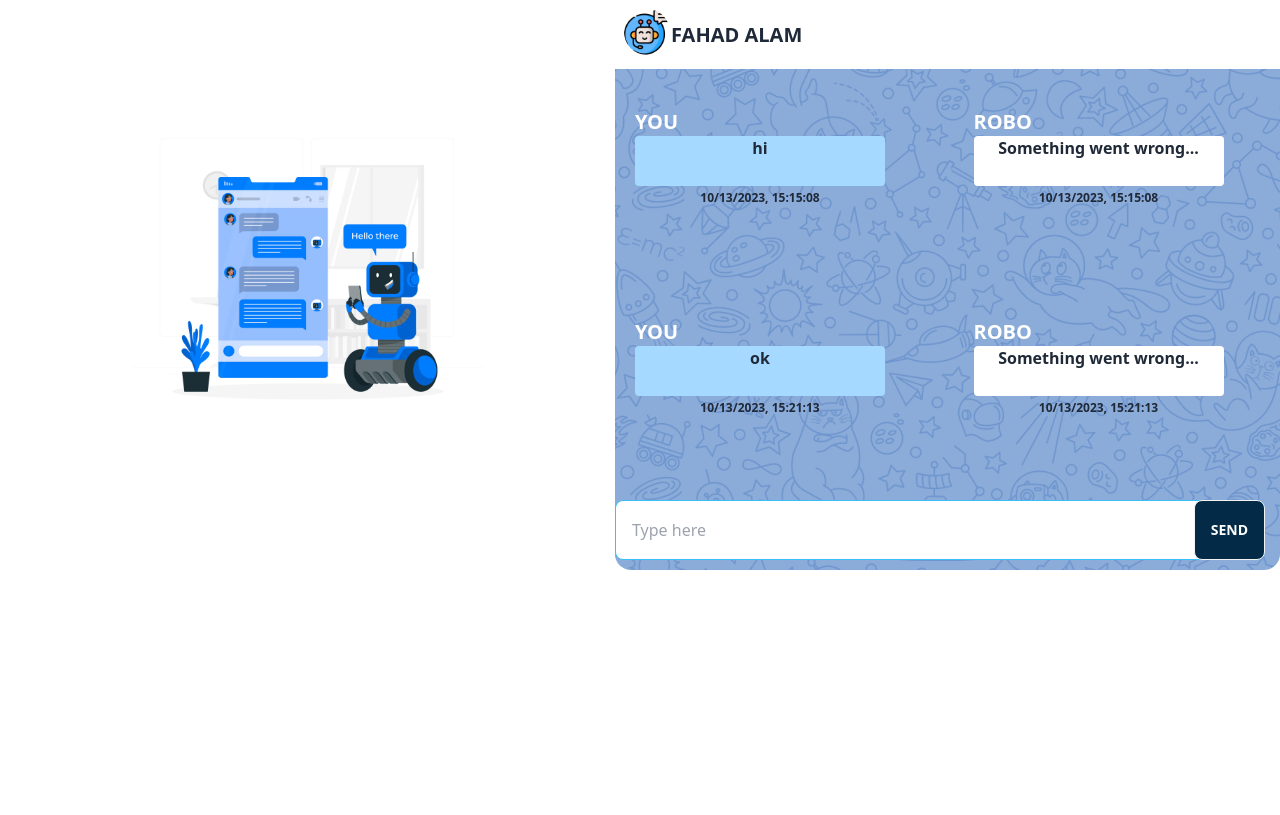
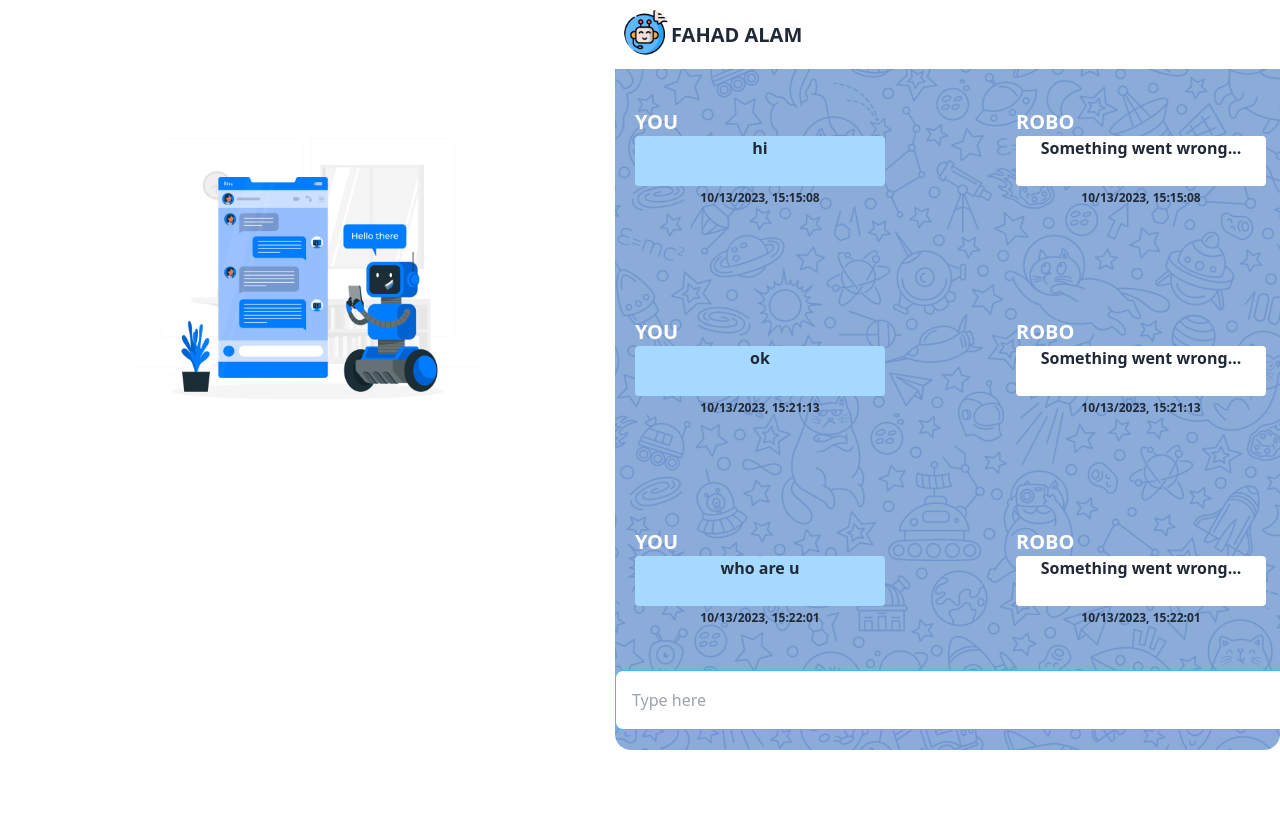
Before and after one commit to Nuzhatzeba/ConverseNet, a Django app: a page that uses ConverseNet/Home/templates/Home/botchat.html in a window 1280 px wide. Shown: the top 815 px of the page. Run offline with Django 4.2, Linux system fonts and the light colour scheme; data comes from the database, SQL or seed files in the repository; both versions use the stored data as it was after the commit; some libraries are stand-ins or nearby versions.

Commit message:
project done

```diff
--- a/ConverseNet/Home/templates/Home/botchat.html
+++ b/ConverseNet/Home/templates/Home/botchat.html
@@ -34,7 +34,7 @@
 
   </div>
 
-  <div class="grid h-[570px] w-[400px] flex-grow card rounded-box" style="background-color: #f0f0f0; background-image: url('{% static 'Chats.png' %}');">
+  <div class="grid h-[750px] w-[400px] flex-grow card rounded-box" style="background-color: #f0f0f0; background-image: url('{% static 'Chats.png' %}');">
 <!--      navbar start-->
       <div class="navbar bg-base-100">
           <div class="dropdown dropdown-end">
@@ -52,8 +52,8 @@
 <!--      navbar finished-->
 
 <!--      chat start-->
-      <div class="chat-container h-[550px]" style="overflow-y: auto;">
-      <div class="chat h-auto ">
+      <div class="chat-container h-[700px]" style="overflow-y: auto;">
+      <div class="chat h-auto h-[550px] w-[750px] ">
           {% for message in messages %}
         <div class="chat mt-[100px]">
         <div class="">
@@ -83,10 +83,10 @@
 </div>
 
 </div>
-      <div class="fixed mt-[400px]">
+      <div class="fixed mt-[570px]">
             <form method="POST">
                 {% csrf_token %}
-                <input name="message"type="text" placeholder="Type here" class="input input-bordered input-info h-[60px] w-[650px] mt-[100px]"/>
+                <input name="message"type="text" placeholder="Type here" class="input input-bordered input-info h-[60px] w-[780px] mt-[100px]"/>
                 <input class="btn bg-[#032A47] absolute inset-y-0 right-0 h-[60px] px-4 text-white mt-[100px]" type="submit" value="SEND">
             </form>
           </div>
```
Also changed, not shown: ConverseNet/Home/templates/Home/addfriend.html (+23 -12 lines), ConverseNet/Home/templates/Home/chat.html (+4 -4 lines), ConverseNet/Home/views.py (line endings or trailing spaces), ConverseNet/db.sqlite3.
